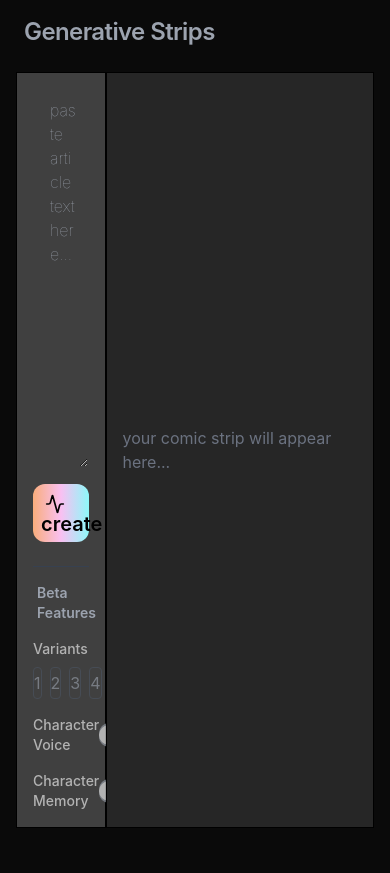
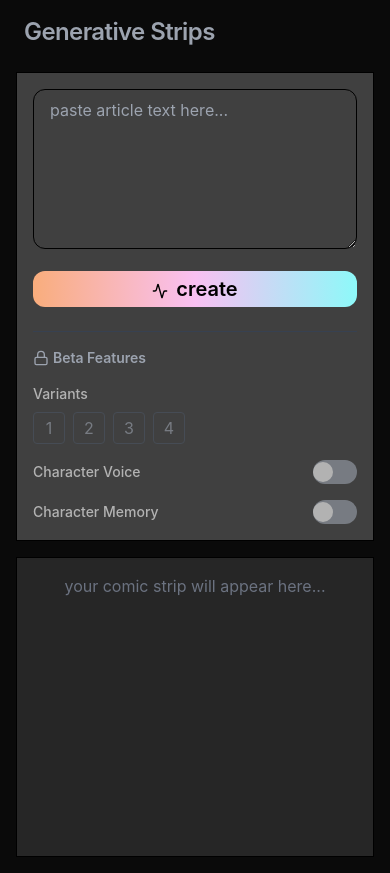
Before and after one commit to barat-paim/newsgen, a React (Create React App) app in the folder frontend/: page / in a window 390 px wide. Before the commit the page ends 844 px from the top, so only its background shows below. Built offline with nearby package versions, Linux system fonts and the light colour scheme.

Commit message:
klmit 2.51 UI

```diff
--- a/frontend/package.json
+++ b/frontend/package.json
@@ -5,13 +5,14 @@
   "dependencies": {
     "@babel/plugin-proposal-private-property-in-object": "^7.21.11",
     "@radix-ui/react-switch": "^1.1.0",
+    "autoprefixer": "^10.4.14",
     "axios": "^1.7.7",
     "lucide-react": "^0.439.0",
+    "postcss": "^8.4.23",
     "react": "^18.3.1",
     "react-dom": "^18.3.1",
     "react-scripts": "5.0.1",
-    "postcss": "^8.4.23",
-    "autoprefixer": "^10.4.14"
+    "react-spinners": "^0.14.1"
   },
   "scripts": {
     "start": "react-scripts start",
--- a/frontend/src/NewsFunApp.js
+++ b/frontend/src/NewsFunApp.js
@@ -77,11 +77,11 @@ const NewsFunApp = () => {
         </h1>
       </header>
 
-      <div className="flex flex-1 p-4">
-        <aside className="w-1/4 bg-neutral-700 border border-black p-4 flex flex-col">
+      <div className="flex flex-col md:flex-row flex-1 p-4 space-y-4 md:space-y-0 md:space-x-2">
+        <aside className="w-full md:w-1/4 bg-neutral-700 border border-black p-4 flex flex-col">
           <div className="flex-grow">
             <textarea
-              className="w-full h-full p-2 text-neutral-300 font-thin bg-transparent border border-neutral-700 rounded-xl pl-4 focus:border-gray-500 focus:outline-none"
+              className="w-full h-40 md:h-full p-2 bg-transparent border border-black text-neutral-400 rounded-xl pl-4 focus:border-gray-500 focus:outline-none"
               placeholder="paste article text here..."
               value={articleText}
               onChange={(e) => setArticleText(e.target.value)}
@@ -93,16 +93,15 @@ const NewsFunApp = () => {
             disabled={isLoading}
             style={{ lineHeight: '1' }}
           >
-            {isLoading ? (
-              'creating...'
-            ) : (
+            {isLoading ? 'creating...' : (
               <>
-                <Activity className="inline text-black w-5 h-5 mr-3" />
+                <Activity className="inline w-4 h-4 mr-2" />
                 create
               </>
             )}
           </button>
 
+          {/* Beta Features section */}
           <div className="mt-6 pt-4 border-t border-gray-700">
             <h2 className="text-sm font-semibold text-gray-400 mb-4 flex items-center">
               <Lock className="w-4 h-4 mr-1" />
@@ -138,24 +137,20 @@ const NewsFunApp = () => {
           </div>
         </aside>
 
-        <main className="flex-1 bg-neutral-800 border border-black p-4 relative">
+        <main className="flex-1 bg-neutral-800 border border-black p-4 min-h-[300px]">
           {isLoading ? (
             <div className="flex flex-col items-center justify-center h-full">
-              <ClipLoader color="#F9AD7C" loading={isLoading} size={50} />
+              <div className="loader"></div>
               <p className="mt-4 text-gray-500">Loading...</p>
-              <div className="absolute inset-0 bg-black opacity-50 backdrop-blur-md"></div>
-              {/* Add your star or pixel animation here */}
-              <div className="absolute inset-0 flex items-center justify-center">
-                <Star className="animate-pulse text-yellow-400 w-8 h-8" />
-              </div>
             </div>
           ) : cartoon ? (
-            <img src={cartoon} alt="Generated Cartoon" className="max-w-full h-auto" />
+            <img src={cartoon} alt="Generated Cartoon" className="max-w-full h-auto max-h-[300px] object-contain" />
           ) : (
             <div className="h-full flex items-center justify-center text-gray-500">
               your comic strip will appear here...
             </div>
           )}
+          {concept && <p className="mt-2"><strong>Caption:</strong> 'test'</p>}
         </main>
       </div>
     </div>
```
Also changed, not shown: 1 other file (tests, documents, lock files or other folders).
